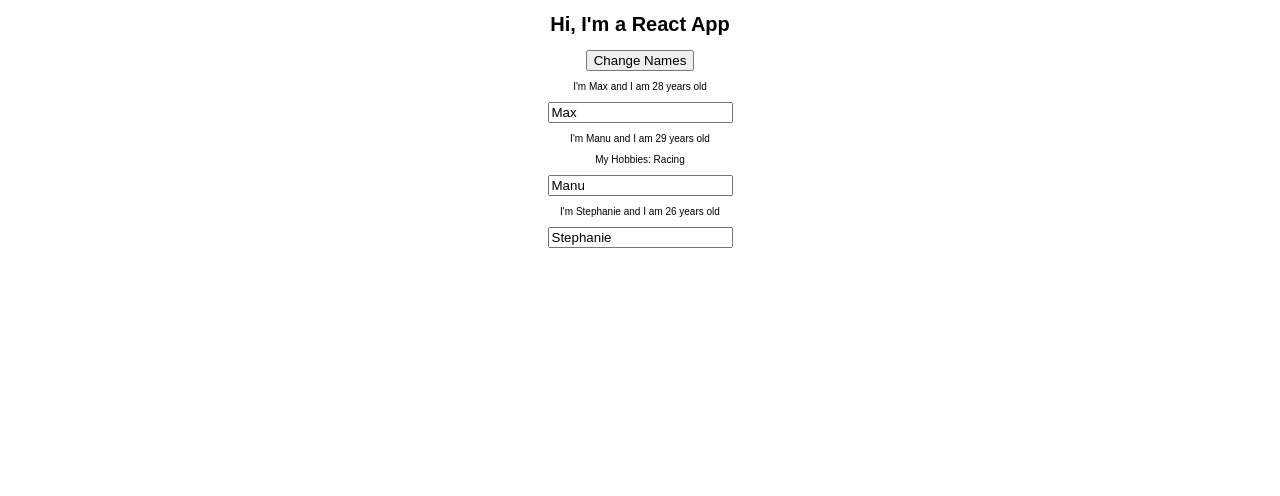
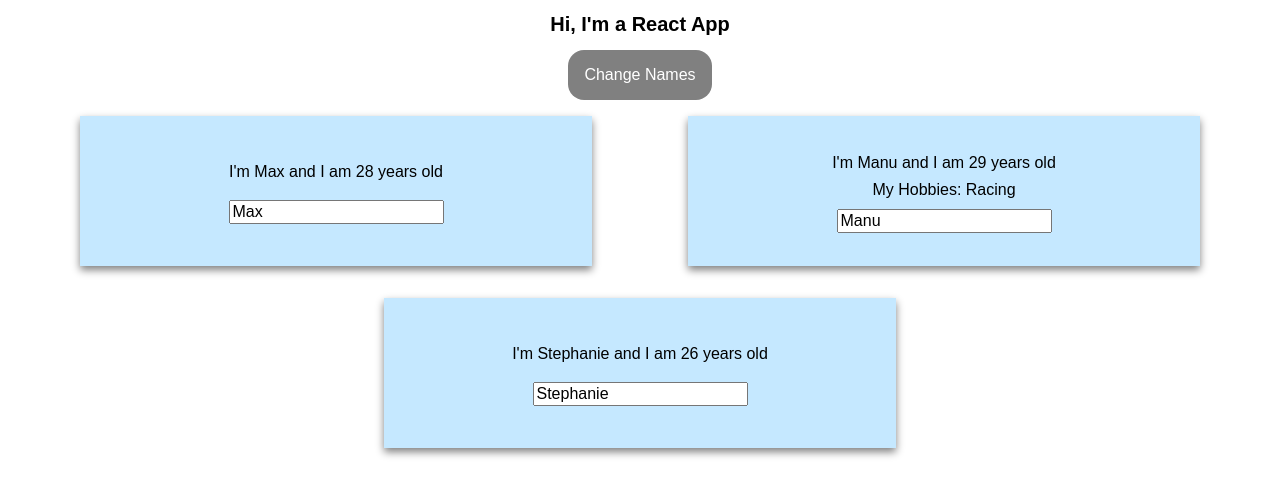
Before and after one commit to MatthiasBakken/react-complete-guide, a React (Create React App) app: page / in a window 1280 px wide. Shown: the top 496 px of the page. Built offline with nearby package versions, Linux system fonts and the light colour scheme.

Commit message:
styled components

```diff
--- a/src/App.css
+++ b/src/App.css
@@ -1,3 +1,18 @@
 .App {
   text-align: center;
 }
+
+button {
+  padding: 1rem;
+  font-size: 1rem;
+  background-color: gray;
+  color: white;
+  border-radius: 1rem;
+  border: none;
+}
+
+button:hover {
+  background-color: rgb(60, 174, 250);
+  box-shadow: 0 4px 8px gray;
+  text-shadow: 0 2px 4px black;
+}
--- a/src/App.js
+++ b/src/App.js
@@ -39,6 +39,7 @@ class App extends Component {
       <div className="App">
         <h1>Hi, I'm a React App</h1>
         <button onClick={() => this.handleChangeNames("Maximilian")} >Change Names</button>
+        <div className="Person-Container">
           <Person
             name={this.state.persons[0].name}
             age={this.state.persons[0].age}
@@ -55,6 +56,7 @@ class App extends Component {
             age={this.state.persons[2].age}
           />
         </div>
+      </div>
     );
   }
 }
--- /dev/null
+++ b/src/Person/Person.css
@@ -0,0 +1,30 @@
+.Person-Container {
+  display: flex;
+  flex-flow: row wrap;
+  justify-content: space-evenly;
+
+}
+
+.Person {
+  font-size: 1rem;
+  display: flex;
+  flex-direction: column;
+  align-items: center;
+  justify-content: center;
+  margin: 1rem;
+  box-shadow: 0 4px 8px gray;
+  min-width: 300px;
+  width: 40vw;
+  height: 150px;
+  background-color: rgb(197, 232, 255);
+}
+
+.Person p {
+  margin: 0.3rem;
+
+}
+
+.Person input {
+  font-size: 1rem;
+  margin-top: 0.3rem;
+}
--- a/src/Person/Person.js
+++ b/src/Person/Person.js
@@ -1,8 +1,10 @@
 import React from 'react';
+
+import './Person.css';
 
 const Person = (props) => {
   return (
-    <div>
+    <div className="Person">
       <p onClick={props.click} >I'm {props.name} and I am {props.age} years old</p>
       <p>{props.children}</p>
       <input type="text" onChange={props.changed} value={props.name} />
```
Lines whose indentation alone changed are shown as unchanged.
